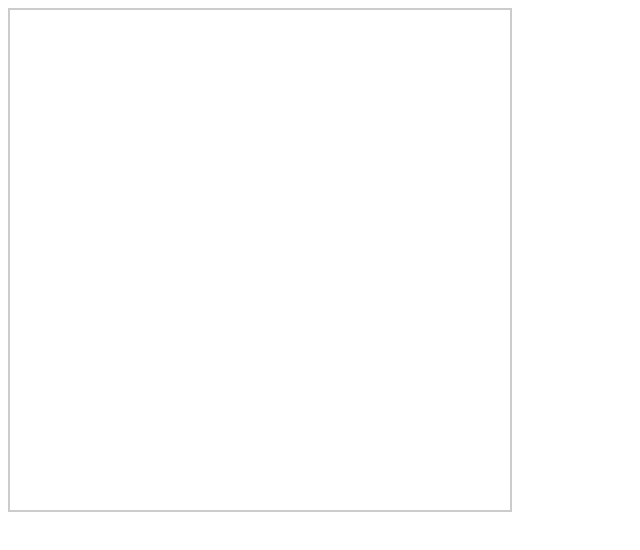
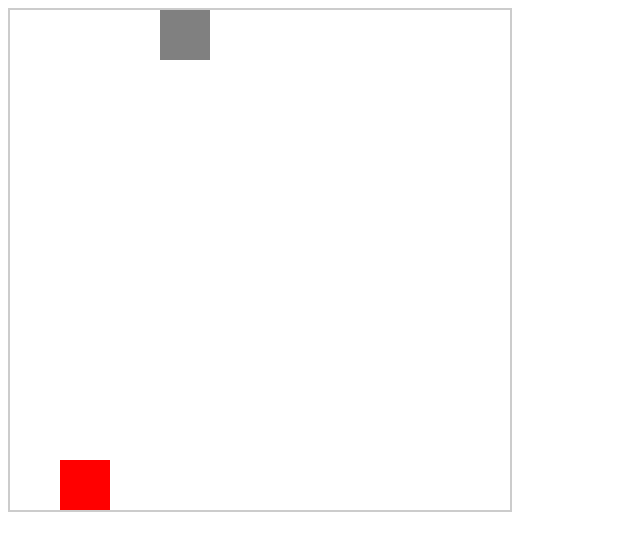
Before and after one commit to leorcvargas/eaterio, a plain HTML site: page client/index.html in a window 1280 px wide. Shown: the whole page, without its empty margins (0-640 px from the left). Drawn offline with Linux system fonts and the light colour scheme.

Commit message:
Refactoring client code

```diff
--- a/client/game.js
+++ b/client/game.js
@@ -1,41 +1,11 @@
-const currentPlayerId = "player1";
-const screen = document.getElementById("screen");
-const context = screen.getContext("2d");
-
-const renderPlayer = (context, { x, y }) => {
-  const color = "gray";
-
-  context.fillStyle = color;
-  context.fillRect(x, y, 1, 1);
-};
-
-const renderFruit = (context, { x, y }) => {
-  const color = "red";
-
-  context.fillStyle = color;
-  context.fillRect(x, y, 1, 1);
-};
-
-const render = (context, state) => {
-  context.clearRect(0, 0, 500, 500);
-
-  for (const playerId in state.players) {
-    const player = state.players[playerId];
-    renderPlayer(context, player);
-  }
-
-  for (const fruitId in state.fruits) {
-    const fruit = state.fruits[fruitId];
-    renderFruit(context, fruit);
-  }
-
-  requestAnimationFrame(() => render(context, state));
-};
-
 const createGame = () => {
   const state = {
     players: {},
-    fruits: {}
+    fruits: {},
+    screen: {
+      width: 10,
+      height: 10
+    }
   };
 
   const addPlayer = ({ playerId, x, y }) => {
@@ -76,7 +46,7 @@ const createGame = () => {
         }
       },
       ArrowDown: () => {
-        if (player.y + 1 < screen.height) {
+        if (player.y + 1 < state.screen.height) {
           player.y += 1;
         }
       },
@@ -86,7 +56,7 @@ const createGame = () => {
         }
       },
       ArrowRight: () => {
-        if (player.x + 1 < screen.width) {
+        if (player.x + 1 < state.screen.width) {
           player.x += 1;
         }
       }
@@ -110,33 +80,4 @@ const createGame = () => {
   };
 };
 
-const createKeyboardListener = () => {
-  const state = {
-    observers: []
-  };
-
-  const subscribe = observerFunction => {
-    state.observers.push(observerFunction);
-  };
-
-  const notifyAll = command => {
-    for (const observerFunction of state.observers) {
-      observerFunction(command);
-    }
-  };
-
-  const handleKeyDown = event =>
-    notifyAll({ playerId: "player1", keyPressed: event.key });
-
-  document.addEventListener("keydown", handleKeyDown);
-
-  return {
-    subscribe
-  };
-};
-
-const game = createGame();
-const keyboardListener = createKeyboardListener();
-keyboardListener.subscribe(game.movePlayer);
-
-render(context, game.state);
+export default createGame;
--- a/client/index.html
+++ b/client/index.html
@@ -12,7 +12,7 @@
 
 <body>
   <canvas id="screen" width="10" height="10"></canvas>
-  <script src="game.js"></script>
+  <script src="main.js" type="module"></script>
 </body>
 
 </html>
--- /dev/null
+++ b/client/keyboardListener.js
@@ -0,0 +1,26 @@
+const createKeyboardListener = document => {
+  const state = {
+    observers: []
+  };
+
+  const subscribe = observerFunction => {
+    state.observers.push(observerFunction);
+  };
+
+  const notifyAll = command => {
+    for (const observerFunction of state.observers) {
+      observerFunction(command);
+    }
+  };
+
+  const handleKeyDown = event =>
+    notifyAll({ playerId: "player1", keyPressed: event.key });
+
+  document.addEventListener("keydown", handleKeyDown);
+
+  return {
+    subscribe
+  };
+};
+
+export default createKeyboardListener;
--- /dev/null
+++ b/client/main.js
@@ -0,0 +1,15 @@
+import createKeyboardListener from "./keyboardListener.js";
+import createGame from "./game.js";
+import renderScreen from "./render.js";
+
+const game = createGame();
+
+const keyboardListener = createKeyboardListener(document);
+keyboardListener.subscribe(game.movePlayer);
+
+const screen = document.getElementById("screen");
+renderScreen(screen, game, requestAnimationFrame);
+
+game.addFruit({ fruitId: "fruit1", x: 1, y: 9 });
+game.addFruit({ fruitId: "fruit2", x: 1, y: 9 });
+game.addPlayer({ playerId: "player1", x: 3, y: 0 });
--- /dev/null
+++ b/client/render.js
@@ -0,0 +1,23 @@
+const renderScreen = (screen, game, requestAnimationFrame) => {
+  const context = screen.getContext("2d");
+  context.fillStyle = "white";
+  context.clearRect(0, 0, 10, 10);
+
+  for (const playerId in game.state.players) {
+    const player = game.state.players[playerId];
+    context.fillStyle = "gray";
+    context.fillRect(player.x, player.y, 1, 1);
+  }
+
+  for (const fruitId in game.state.fruits) {
+    const fruit = game.state.fruits[fruitId];
+    context.fillStyle = "red";
+    context.fillRect(fruit.x, fruit.y, 1, 1);
+  }
+
+  requestAnimationFrame(() => {
+    renderScreen(screen, game, requestAnimationFrame);
+  });
+};
+
+export default renderScreen;
```
